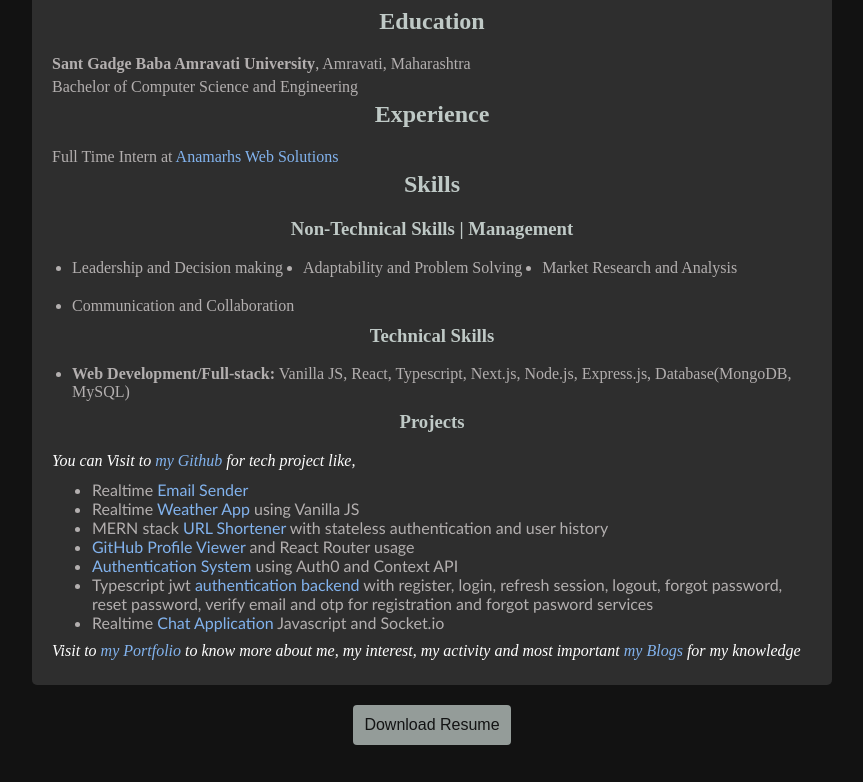
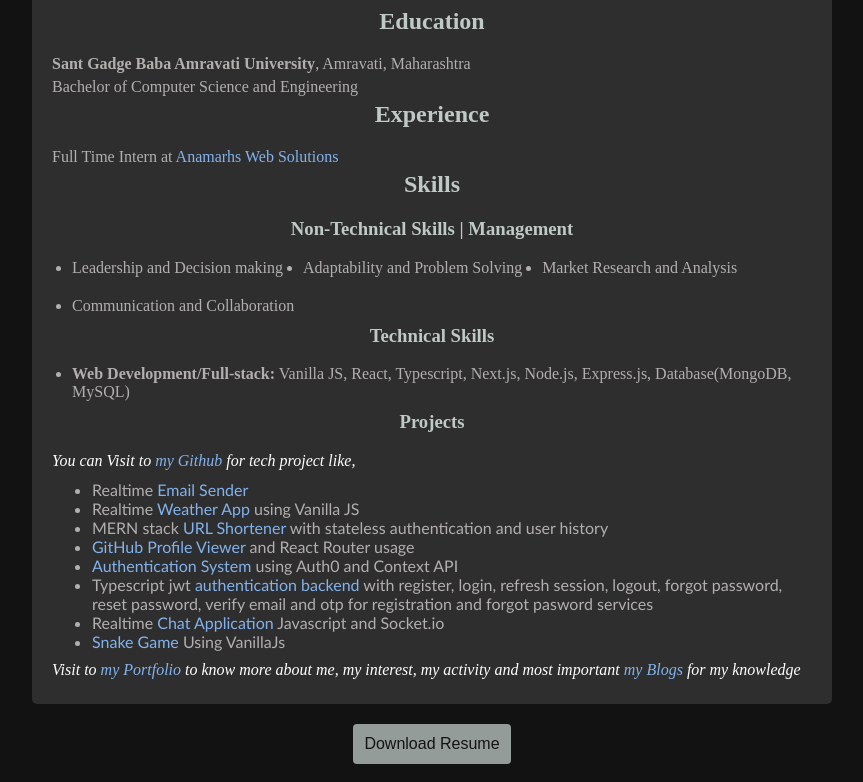
Before and after one commit to shivamshende/my-portfolilo, a React (Vite) app: page /resume in a window 1280 px wide. Shown: the part 473-1255 px from the top of the page, without its empty margins (208-1071 px from the left). Built offline with nearby package versions, Linux system fonts and the light colour scheme.

Commit message:
add snake game in resume

```diff
--- a/src/components/Resume/Resume.jsx
+++ b/src/components/Resume/Resume.jsx
@@ -71,6 +71,8 @@ const Resume = () => {
                             <li>Typescript jwt<a href="https://github.com/shivamshende/Typescript-stateless-auth-backend" target="_blank" rel="noopener noreferrer"> authentication backend</a> with register, login, refresh session, logout, forgot password, reset password, verify email and otp for registration and forgot pasword services</li>
 
                             <li>Realtime <a href="https://email-sender-realtime.netlify.app/" target="_blank" rel="noopener noreferrer">Chat Application</a>  Javascript and Socket.io</li>
+
+                            <li><a href="https://vanillajs-snake-game.netlify.app" target="_blank" rel="noopener noreferrer">Snake Game</a>  Using VanillaJs</li>
                         </ul>
                     </ul>
 
```
